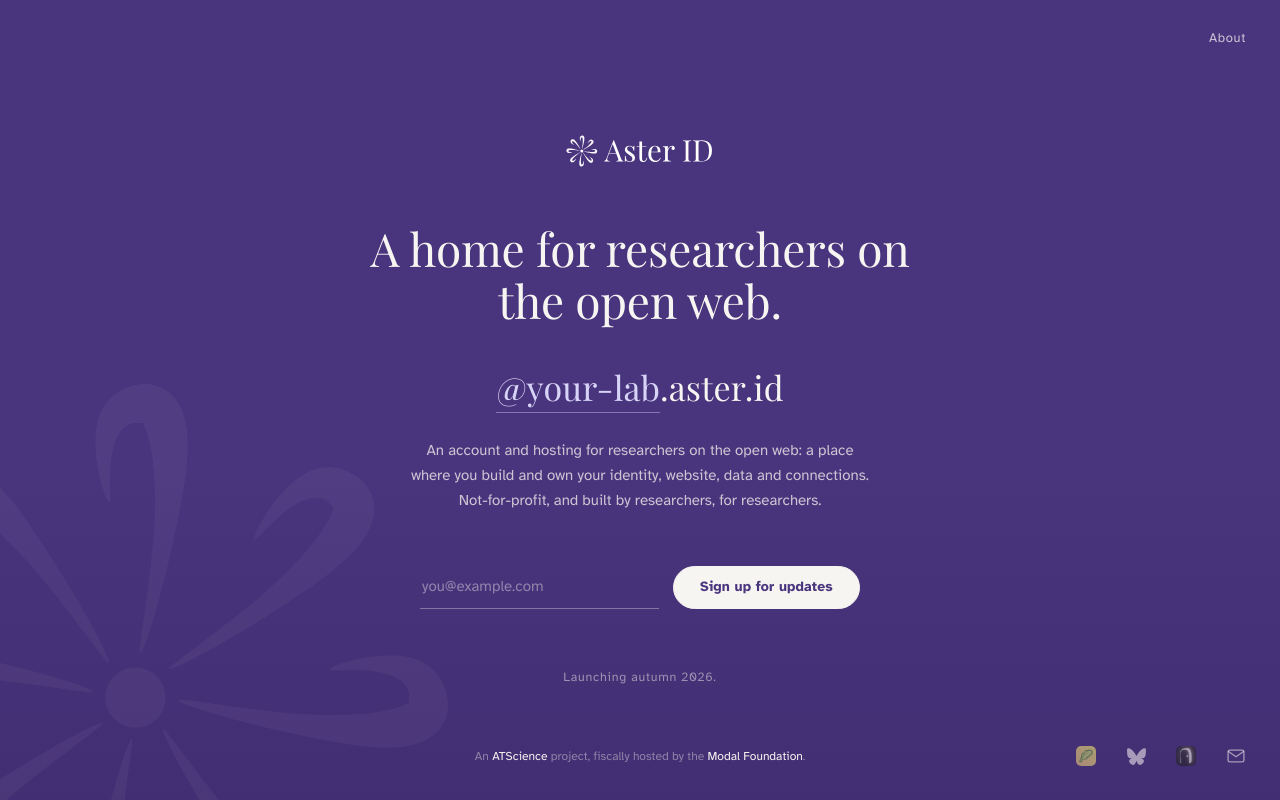
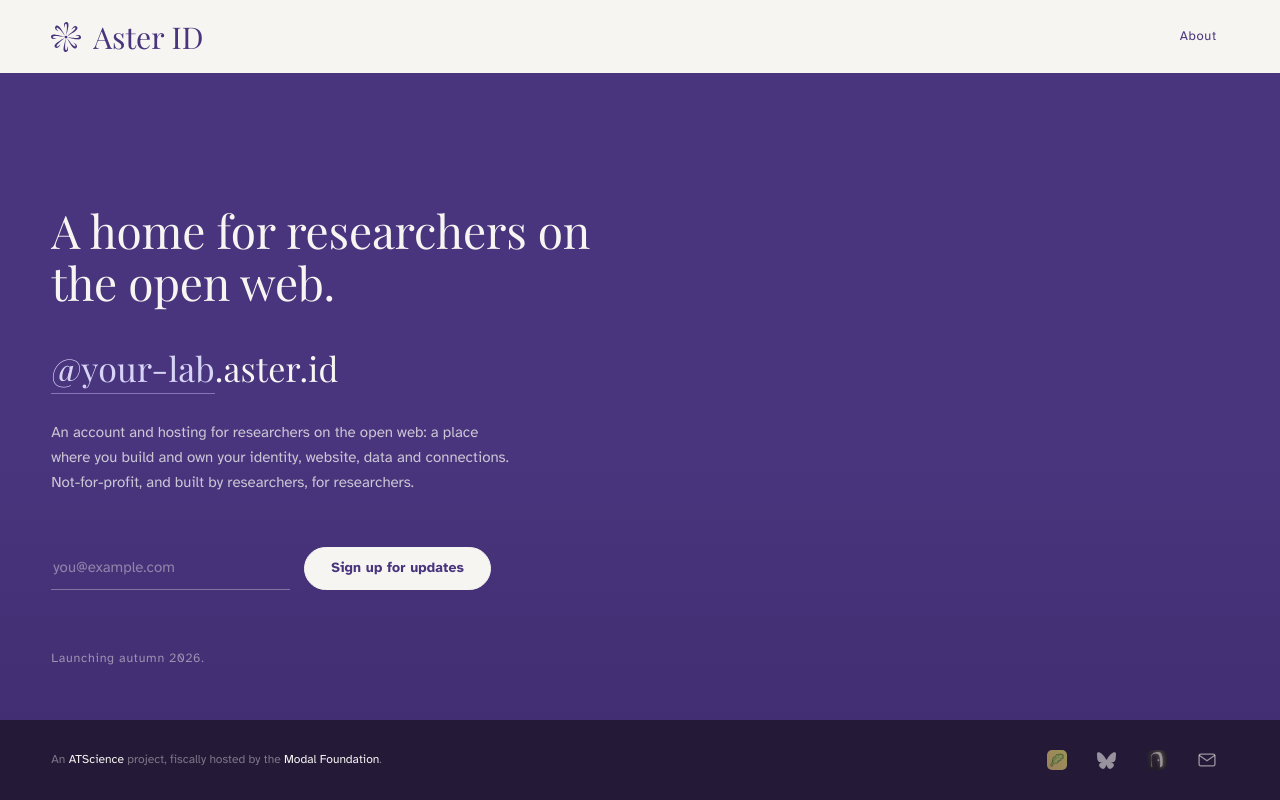
Before and after one commit to aster-id/aster-landing-page, a website: page Aster ID.dc.html in a window 1280 px wide. Drawn offline with nearby package versions, Linux system fonts and the light colour scheme.

Commit message:
make distinct header and footer regions, left align content

```diff
--- a/Aster ID.dc.html
+++ b/Aster ID.dc.html
@@ -65,12 +65,15 @@
   --violet-deep: #422e72; /* gradient end */
   --violet-ink: #38265f; /* button hover text */
   --paper: #f7f5f2; /* primary text, button bg */
+  --header-paper: #f7f5f1;
+  --footer-ink: #241a38;
   --paper-rgb: 247, 245, 242;
   --lavender: #d7d4f7; /* accents, hover, focus */
   --lavender-rgb: 198, 182, 236;
   --error: #e9b4b4;
 
   --ease-rise: cubic-bezier(0.22, 0.61, 0.36, 1);
+  --page-gutter: clamp(32px, 4vw, 64px);
 }
 
 /* ── Base --- */
@@ -98,16 +101,6 @@
 }
 
 /* ── Keyframes --- */
-@keyframes watermarkIn {
-  from {
-    opacity: 0;
-    transform: translateY(18px);
-  }
-  to {
-    opacity: 0.045;
-    transform: none;
-  }
-}
 @keyframes rise {
   from {
     opacity: 0;
@@ -120,70 +113,73 @@
 }
 /* ── Layout --- */
 .page {
-  position: relative;
-  overflow: hidden;
   box-sizing: border-box;
   min-height: 100dvh;
   display: flex;
   flex-direction: column;
-  align-items: center;
-  justify-content: space-between;
-  gap: 48px;
-  padding: 64px 24px 34px;
-  background: linear-gradient(180deg, var(--violet) 0%, var(--violet) 58%, var(--violet-deep) 100%);
   color: var(--paper);
   font-family: var(--font-sans);
 }
+.site-header {
+  display: flex;
+  align-items: center;
+  justify-content: space-between;
+  gap: 16px;
+  padding: 20px var(--page-gutter);
+  background: var(--header-paper);
+  color: var(--violet);
+}
+.brand {
+  display: flex;
+  align-items: center;
+  gap: 12px;
+}
+.brand-mark {
+  width: 30px;
+  height: 30px;
+  flex: 0 0 auto;
+}
+.brand-name {
+  font-family: var(--font-serif);
+  font-size: 30px;
+  line-height: 1;
+}
 .about-link {
-  position: absolute;
-  top: 22px;
-  right: 22px;
-  z-index: 3;
   padding: 10px 12px;
-  color: rgba(var(--paper-rgb), 0.75);
+  color: inherit;
   font-size: 13px;
   letter-spacing: 0.05em;
   transition: color 220ms ease;
 }
-.watermark {
-  position: absolute;
-  left: -22vmin;
-  bottom: -26vmin;
-  width: 78vmin;
-  height: auto;
-  opacity: 0.045;
-  pointer-events: none;
-  animation: watermarkIn 2200ms ease-out both;
+.about-link:hover {
+  color: var(--violet-ink);
 }
-.spacer {
-  flex: 0 0 auto;
+.site-header :focus-visible {
+  outline-color: var(--violet);
+}
+.middle {
+  flex: 1;
+  display: flex;
+  flex-direction: column;
+  justify-content: center;
+  padding: 64px var(--page-gutter) 34px;
+  background: linear-gradient(180deg, var(--violet) 0%, var(--violet) 58%, var(--violet-deep) 100%);
 }
 .hero {
-  position: relative;
-  z-index: 1;
   width: 100%;
   max-width: 560px;
   display: flex;
   flex-direction: column;
-  align-items: center;
-  text-align: center;
+  align-items: flex-start;
+  text-align: left;
 }
 .stack {
   display: flex;
   flex-direction: column;
-  align-items: center;
+  align-items: flex-start;
 }
 
 /* ── Hero: shared --- */
-.lockup {
-  width: 186px;
-  height: auto;
-}
-.mark {
-  width: 40px;
-  height: 40px;
-  opacity: 0.9;
-}
 .headline {
   font-family: var(--font-serif);
   font-weight: 400;
@@ -378,24 +374,18 @@
 
 /* ── Footer --- */
 .footer {
-  position: relative;
-  z-index: 1;
-  width: 100%;
-  max-width: 640px;
   display: flex;
-  flex-direction: column;
   align-items: center;
-  gap: 18px;
+  justify-content: space-between;
+  gap: 16px;
+  padding: 18px var(--page-gutter);
+  background: var(--footer-ink);
   animation: rise 900ms var(--ease-rise) 480ms both;
 }
-.footer-mark {
-  width: 26px;
-  height: 26px;
-  opacity: 0.6;
-}
 .footer-note {
+  flex: 1 1 auto;
   margin: 0;
-  text-align: center;
+  text-align: left;
   font-size: 12px;
   line-height: 1.5;
   color: rgba(var(--paper-rgb), 0.42);
@@ -404,15 +394,13 @@
   color: var(--paper);
 }
 
-/* ── Social corner --- */
+/* ── Social links --- */
 .social {
-  position: absolute;
-  right: 22px;
-  bottom: 22px;
-  z-index: 2;
   display: flex;
   align-items: center;
   gap: 6px;
+  flex: 0 0 auto;
+  margin-left: auto;
   animation: rise 900ms var(--ease-rise) 560ms both;
 }
 .social-link {
@@ -441,6 +429,15 @@
   border-radius: 5px;
 }
 
+@media (max-width: 700px) {
+  .footer {
+    flex-wrap: wrap;
+  }
+  .footer-note {
+    flex: 1 0 100%;
+  }
+}
+
 /* ── Reduced motion --- */
 @media (prefers-reduced-motion: reduce) {
   *,
@@ -454,26 +451,18 @@
       </helmet>
       <!-- Copy & config: content.md · styles: styles.css · structure: template.html · rebuild: npm run build -->
       <div class="page">
+        <header class="site-header">
+          <div class="brand">
+            <img class="brand-mark" src="uploads/aster-mark.svg" alt="" aria-hidden="true" width="512" height="512" />
+            <span class="brand-name">Aster ID</span>
+          </div>
           <a class="about-link" href="https://m4co.notion.site/Aster-3db96ae906558004956efd17bfdf97ae" target="_blank" rel="noopener">About</a>
-        <sc-if value="{{ showWatermark }}" hint-placeholder-val="{{ true }}">
-          <img
-            src="uploads/aster-mark-white.svg"
-            alt=""
-            aria-hidden="true"
-            width="193"
-            height="193"
-            loading="lazy"
-            decoding="async"
-            class="watermark"
-          />
-        </sc-if>
+        </header>
 
-        <div class="spacer"></div>
-
-        <main class="hero">
+        <main class="middle">
+          <div class="hero">
             <sc-if value="{{ isBalanced }}" hint-placeholder-val="{{ true }}">
               <div class="stack">
-              <img class="lockup" src="uploads/aster-lockup.svg" alt="Aster ID" width="1268" height="318" decoding="async" />
                 <h1 class="headline headline--balanced">A home for researchers on the open web.</h1>
                 <p class="handle-line handle-line--balanced">
                   <span class="handle-name" onMouseEnter="{{ pauseCycle }}" onMouseLeave="{{ resumeCycle }}"
@@ -486,7 +475,6 @@
 
             <sc-if value="{{ isHandleFirst }}">
               <div class="stack">
-              <img class="mark" src="uploads/aster-mark-white.svg" alt="Aster ID" width="193" height="193" decoding="async" />
                 <p class="handle-line handle-line--handle">
                   <span class="handle-name" onMouseEnter="{{ pauseCycle }}" onMouseLeave="{{ resumeCycle }}"
                     ><span style="{{ fadeStyle }}">{{ handleName }}</span></span
@@ -536,18 +524,14 @@
             </div>
 
             <p class="tagline">Launching autumn 2026.</p>
+          </div>
         </main>
 
         <footer class="footer">
-          <sc-if value="{{ isTypeOnly }}">
-            <img class="footer-mark" src="uploads/aster-mark-white.svg" alt="Aster ID" width="193" height="193" decoding="async" />
-          </sc-if>
           <p class="footer-note">
             An <a class="footer-link" href="https://atproto.science/">ATScience</a> project, fiscally hosted by the
             <a class="footer-link" href="https://www.modalfoundation.org/">Modal Foundation</a>.
           </p>
-        </footer>
-
           <div class="social">
             <a class="social-link social-link--image" href="https://aster.leaflet.pub" target="_blank" rel="noopener" aria-label="Aster ID blog" title="Blog">
               <img src="uploads/leaflet-favicon.png" alt="" width="96" height="96" />
@@ -587,6 +571,7 @@
               </svg>
             </a>
           </div>
+        </footer>
       </div>
     </x-dc>
     <script type="application/ld+json">
@@ -605,7 +590,7 @@
     <script
       type="text/x-dc"
       data-dc-script
-      data-props='{"heroTreatment":{"editor":"enum","options":["balanced","handle-first","type-only"],"default":"balanced","tsType":"string","section":"Hero"},"cycleHandles":{"editor":"boolean","default":true,"tsType":"boolean","section":"Hero"},"showWatermark":{"editor":"boolean","default":true,"tsType":"boolean","section":"Hero"}}'
+      data-props='{"heroTreatment":{"editor":"enum","options":["balanced","handle-first","type-only"],"default":"balanced","tsType":"string","section":"Hero"},"cycleHandles":{"editor":"boolean","default":true,"tsType":"boolean","section":"Hero"}}'
     >
       /* ───── handles come from content.md; signup submits to Leaflet via the form ───── */
       const HANDLES = ["@your-name","@your-lab","@your-org"];
@@ -653,7 +638,6 @@
             isBalanced: t === "balanced",
             isHandleFirst: t === "handle-first",
             isTypeOnly: t === "type-only",
-            showWatermark: (this.props.showWatermark ?? true) && t !== "type-only",
             handleName: HANDLES[this.state.idx],
             fadeStyle: { opacity: this.state.fading ? 0 : 1, transition: "opacity 600ms ease-in-out" },
             email: this.state.email,
--- a/styles.css
+++ b/styles.css
@@ -39,12 +39,15 @@
   --violet-deep: #422e72; /* gradient end */
   --violet-ink: #38265f; /* button hover text */
   --paper: #f7f5f2; /* primary text, button bg */
+  --header-paper: #f7f5f1;
+  --footer-ink: #241a38;
   --paper-rgb: 247, 245, 242;
   --lavender: #d7d4f7; /* accents, hover, focus */
   --lavender-rgb: 198, 182, 236;
   --error: #e9b4b4;
 
   --ease-rise: cubic-bezier(0.22, 0.61, 0.36, 1);
+  --page-gutter: clamp(32px, 4vw, 64px);
 }
 
 /* ── Base --- */
@@ -72,16 +75,6 @@
 }
 
 /* ── Keyframes --- */
-@keyframes watermarkIn {
-  from {
-    opacity: 0;
-    transform: translateY(18px);
-  }
-  to {
-    opacity: 0.045;
-    transform: none;
-  }
-}
 @keyframes rise {
   from {
     opacity: 0;
@@ -94,70 +87,73 @@
 }
 /* ── Layout --- */
 .page {
-  position: relative;
-  overflow: hidden;
   box-sizing: border-box;
   min-height: 100dvh;
   display: flex;
   flex-direction: column;
-  align-items: center;
-  justify-content: space-between;
-  gap: 48px;
-  padding: 64px 24px 34px;
-  background: linear-gradient(180deg, var(--violet) 0%, var(--violet) 58%, var(--violet-deep) 100%);
   color: var(--paper);
   font-family: var(--font-sans);
 }
+.site-header {
+  display: flex;
+  align-items: center;
+  justify-content: space-between;
+  gap: 16px;
+  padding: 20px var(--page-gutter);
+  background: var(--header-paper);
+  color: var(--violet);
+}
+.brand {
+  display: flex;
+  align-items: center;
+  gap: 12px;
+}
+.brand-mark {
+  width: 30px;
+  height: 30px;
+  flex: 0 0 auto;
+}
+.brand-name {
+  font-family: var(--font-serif);
+  font-size: 30px;
+  line-height: 1;
+}
 .about-link {
-  position: absolute;
-  top: 22px;
-  right: 22px;
-  z-index: 3;
   padding: 10px 12px;
-  color: rgba(var(--paper-rgb), 0.75);
+  color: inherit;
   font-size: 13px;
   letter-spacing: 0.05em;
   transition: color 220ms ease;
 }
-.watermark {
-  position: absolute;
-  left: -22vmin;
-  bottom: -26vmin;
-  width: 78vmin;
-  height: auto;
-  opacity: 0.045;
-  pointer-events: none;
-  animation: watermarkIn 2200ms ease-out both;
+.about-link:hover {
+  color: var(--violet-ink);
 }
-.spacer {
-  flex: 0 0 auto;
+.site-header :focus-visible {
+  outline-color: var(--violet);
+}
+.middle {
+  flex: 1;
+  display: flex;
+  flex-direction: column;
+  justify-content: center;
+  padding: 64px var(--page-gutter) 34px;
+  background: linear-gradient(180deg, var(--violet) 0%, var(--violet) 58%, var(--violet-deep) 100%);
 }
 .hero {
-  position: relative;
-  z-index: 1;
   width: 100%;
   max-width: 560px;
   display: flex;
   flex-direction: column;
-  align-items: center;
-  text-align: center;
+  align-items: flex-start;
+  text-align: left;
 }
 .stack {
   display: flex;
   flex-direction: column;
-  align-items: center;
+  align-items: flex-start;
 }
 
 /* ── Hero: shared --- */
-.lockup {
-  width: 186px;
-  height: auto;
-}
-.mark {
-  width: 40px;
-  height: 40px;
-  opacity: 0.9;
-}
 .headline {
   font-family: var(--font-serif);
   font-weight: 400;
@@ -352,24 +348,18 @@
 
 /* ── Footer --- */
 .footer {
-  position: relative;
-  z-index: 1;
-  width: 100%;
-  max-width: 640px;
   display: flex;
-  flex-direction: column;
   align-items: center;
-  gap: 18px;
+  justify-content: space-between;
+  gap: 16px;
+  padding: 18px var(--page-gutter);
+  background: var(--footer-ink);
   animation: rise 900ms var(--ease-rise) 480ms both;
 }
-.footer-mark {
-  width: 26px;
-  height: 26px;
-  opacity: 0.6;
-}
 .footer-note {
+  flex: 1 1 auto;
   margin: 0;
-  text-align: center;
+  text-align: left;
   font-size: 12px;
   line-height: 1.5;
   color: rgba(var(--paper-rgb), 0.42);
@@ -378,15 +368,13 @@
   color: var(--paper);
 }
 
-/* ── Social corner --- */
+/* ── Social links --- */
 .social {
-  position: absolute;
-  right: 22px;
-  bottom: 22px;
-  z-index: 2;
   display: flex;
   align-items: center;
   gap: 6px;
+  flex: 0 0 auto;
+  margin-left: auto;
   animation: rise 900ms var(--ease-rise) 560ms both;
 }
 .social-link {
@@ -415,6 +403,15 @@
   border-radius: 5px;
 }
 
+@media (max-width: 700px) {
+  .footer {
+    flex-wrap: wrap;
+  }
+  .footer-note {
+    flex: 1 0 100%;
+  }
+}
+
 /* ── Reduced motion --- */
 @media (prefers-reduced-motion: reduce) {
   *,
```
Also changed, not shown: template.html (+11 -24 lines), README.md, uploads/aster-mark.svg (added). Lines whose indentation alone changed are shown as unchanged.
